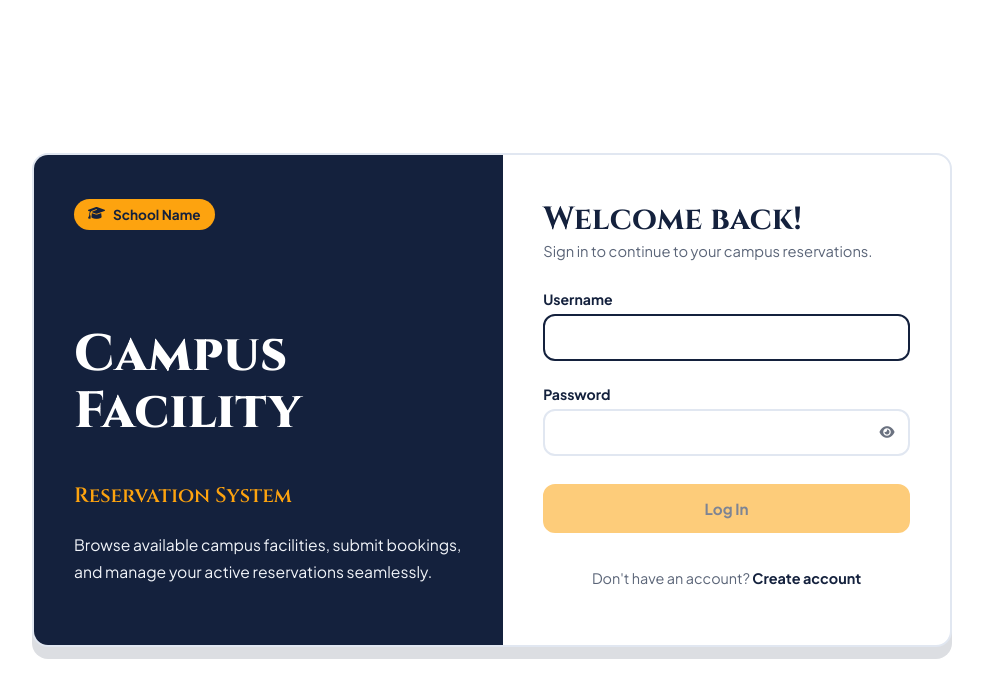
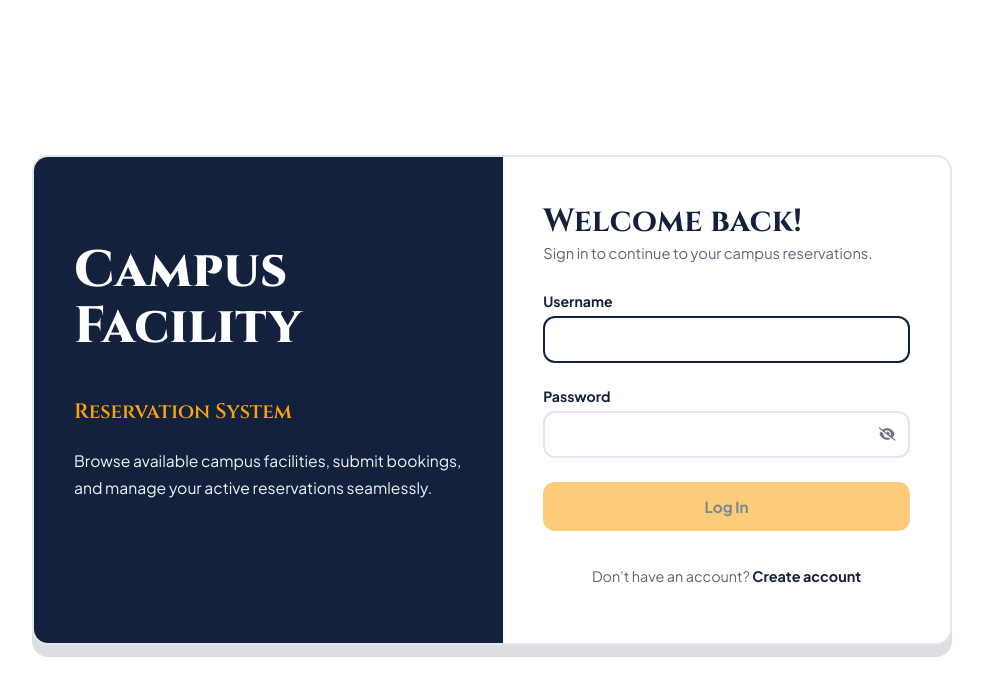
Before and after one commit to M31ZY00/IT401W-Campus-Facility-Reservation, a Django app: page / in a window 1280 px wide. Shown: the top 698 px of the page, without its empty margins (148-1131 px from the left). Run offline with Django 5.2, Linux system fonts and the light colour scheme.

Commit message:
Fix password toggle

```diff
--- a/authentication/templates/authentication/authentication.html
+++ b/authentication/templates/authentication/authentication.html
@@ -24,10 +24,10 @@
 
         <!-- Left: Brand Panel -->
         <section class="brand">
-            <div class="badge">
-                <i class="fa-solid fa-graduation-cap"></i>
-                School Name
-            </div>
+<!--            <div class="badge">-->
+<!--                <i class="fa-solid fa-graduation-cap"></i>-->
+<!--                School Name-->
+<!--            </div>-->
 
             <div class="brand-text">
                 <h1>Campus Facility</h1>
@@ -189,7 +189,7 @@
                                         class="toggle-password"
                                         aria-label="Show password"
                                         aria-pressed="false">
-                                    <i class="fa-solid fa-eye"></i>
+                                        <i class="fa-solid fa-eye-slash"></i>
                                 </button>
                             </div>
 
@@ -244,7 +244,7 @@
                                         class="toggle-password"
                                         aria-label="Show password"
                                         aria-pressed="false">
-                                    <i class="fa-solid fa-eye"></i>
+                                        <i class="fa-solid fa-eye-slash"></i>
                                 </button>
                             </div>
 
@@ -338,7 +338,7 @@
                                     class="toggle-password"
                                     aria-label="Show password"
                                     aria-pressed="false">
-                                <i class="fa-solid fa-eye"></i>
+                                    <i class="fa-solid fa-eye-slash"></i>
                             </button>
                         </div>
 
@@ -383,8 +383,8 @@
                 btn.setAttribute('aria-pressed', show ? 'true' : 'false');
                 btn.setAttribute('aria-label', show ? 'Hide password' : 'Show password');
 
-                btn.querySelector('i').className =
-                    show ? 'fa-solid fa-eye-slash' : 'fa-solid fa-eye';
+               btn.querySelector('i').className =
+                  show ? 'fa-solid fa-eye' : 'fa-solid fa-eye-slash';
             });
         });
 
--- a/static/css/authentication.css
+++ b/static/css/authentication.css
@@ -63,7 +63,7 @@ body {
     color: inherit;
     border-radius: 10px;
     padding: 12px 18px;
-    font: inherit;
+    font-size: 0.95rem;
     font-weight: 600;
     cursor: pointer;
     flex: 0 0 auto !important;
@@ -184,7 +184,6 @@ h1 {
     border-color: var(--navy);
 }
 
-.login-form .btn { margin-top: 4px; }
 
 .field-help {
     font-size: 0.8rem;
```
